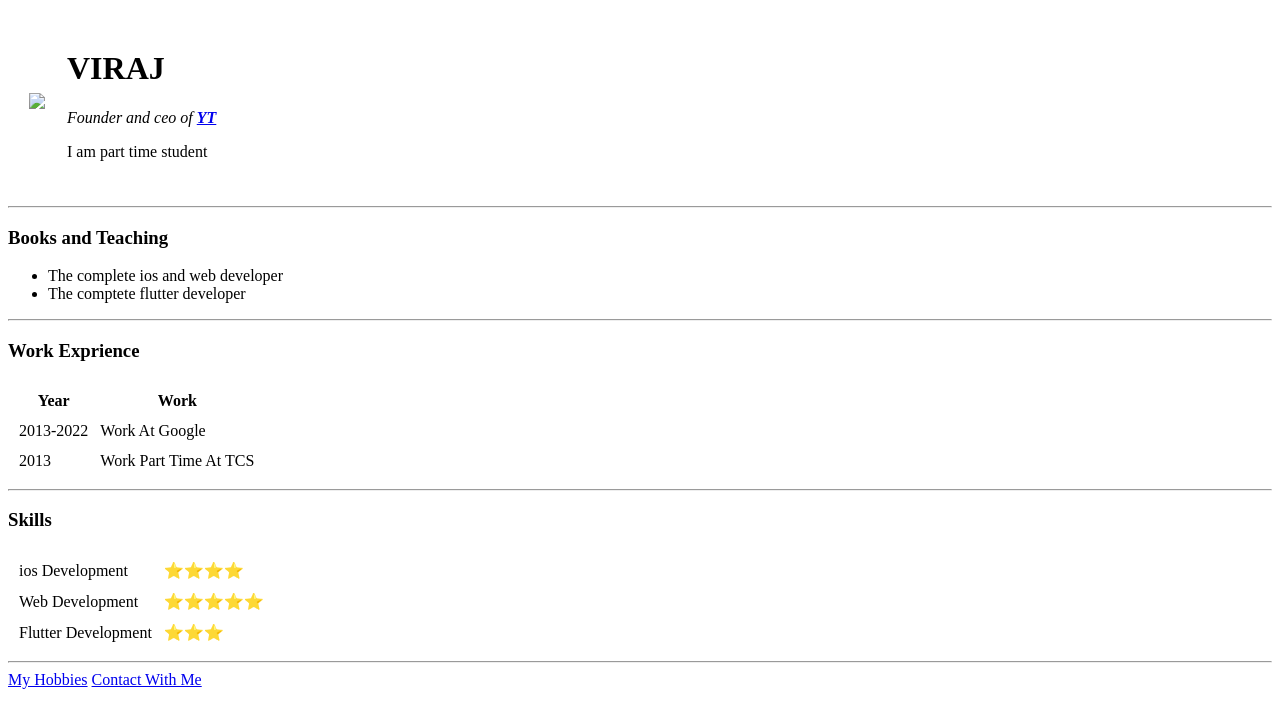
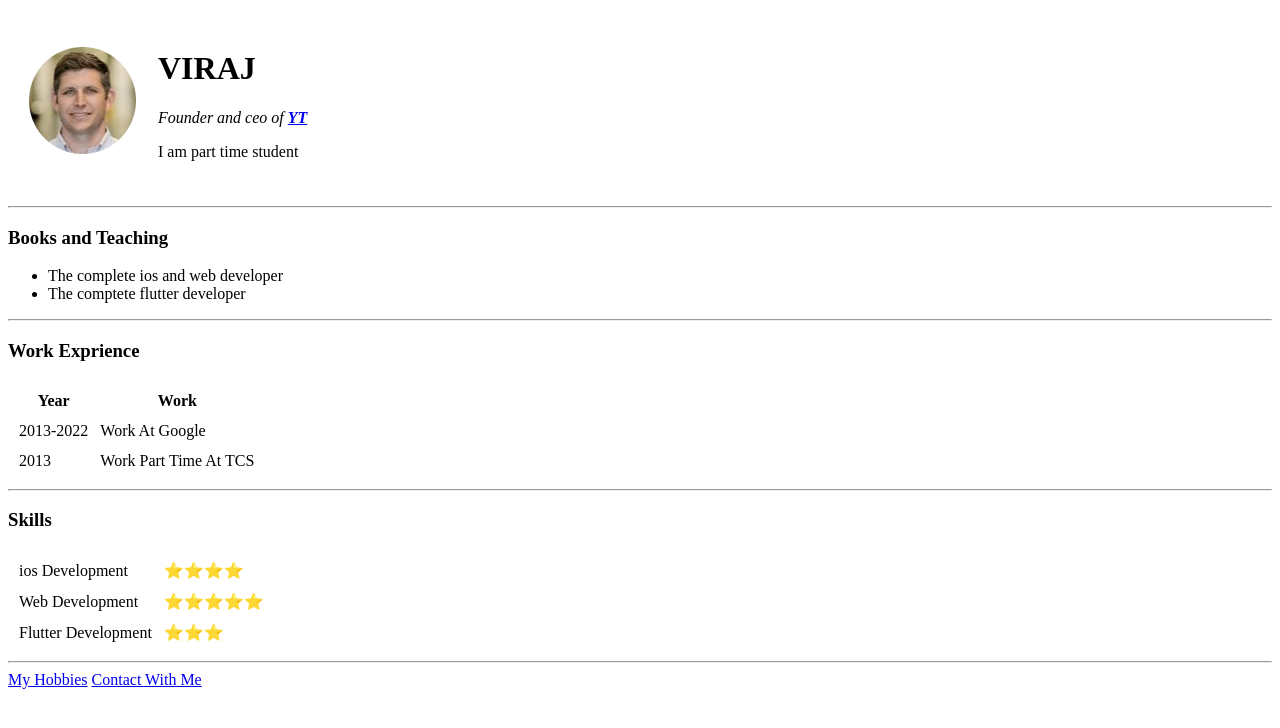
Before and after one commit to theviraj1/cv, a plain HTML site: page index.html in a window 1280 px wide. Drawn offline with Linux system fonts and the light colour scheme.

Commit message:
Update index.html

```diff
--- a/index.html
+++ b/index.html
@@ -9,7 +9,7 @@
 <body>
     <table cellspacing="20">
         <tr>
-            <td><img src="okkkk.png"></td>
+            <td><img src="images/myimg.png"></td>
             <td><h1>VIRAJ</h1>
                 <p><em>Founder and ceo  of <strong><a href="https://www.youtube.com/">YT</a></strong></em></p>
                 <p>I am  part time student</p></td>
```
